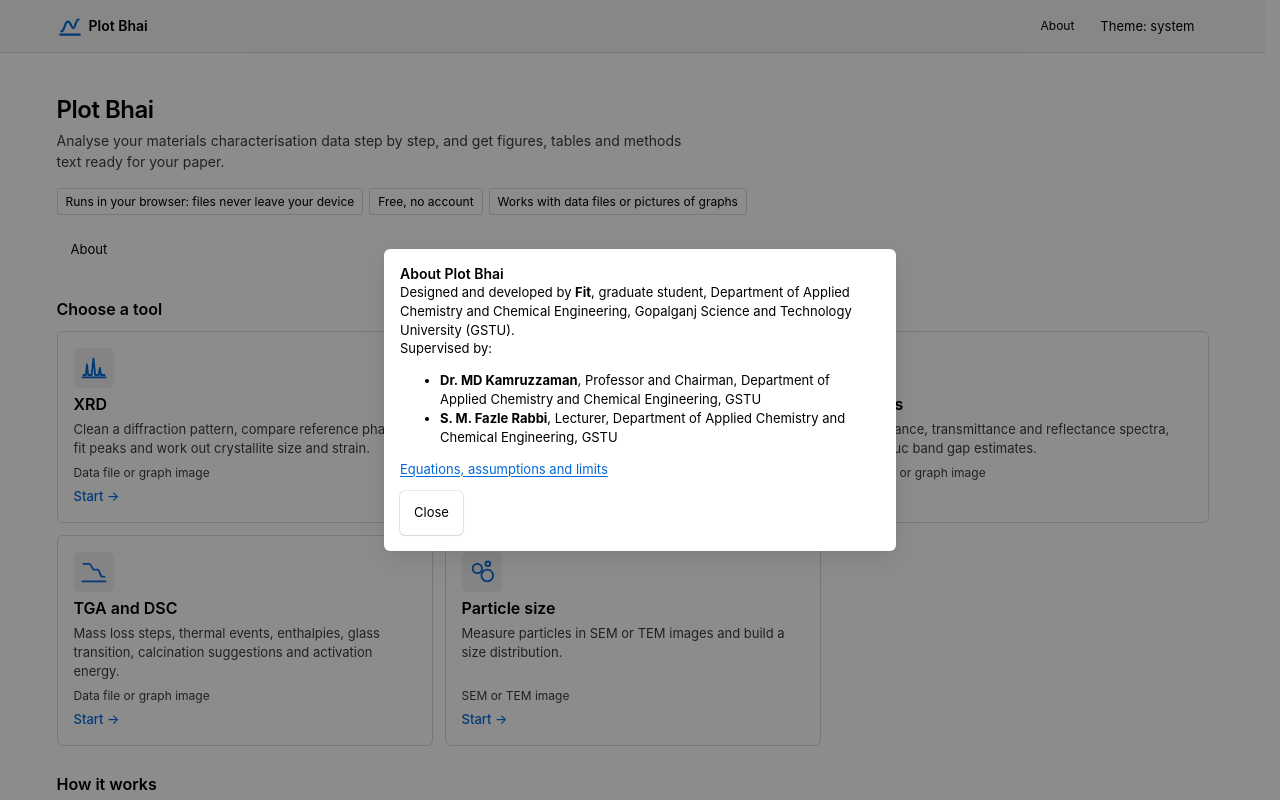
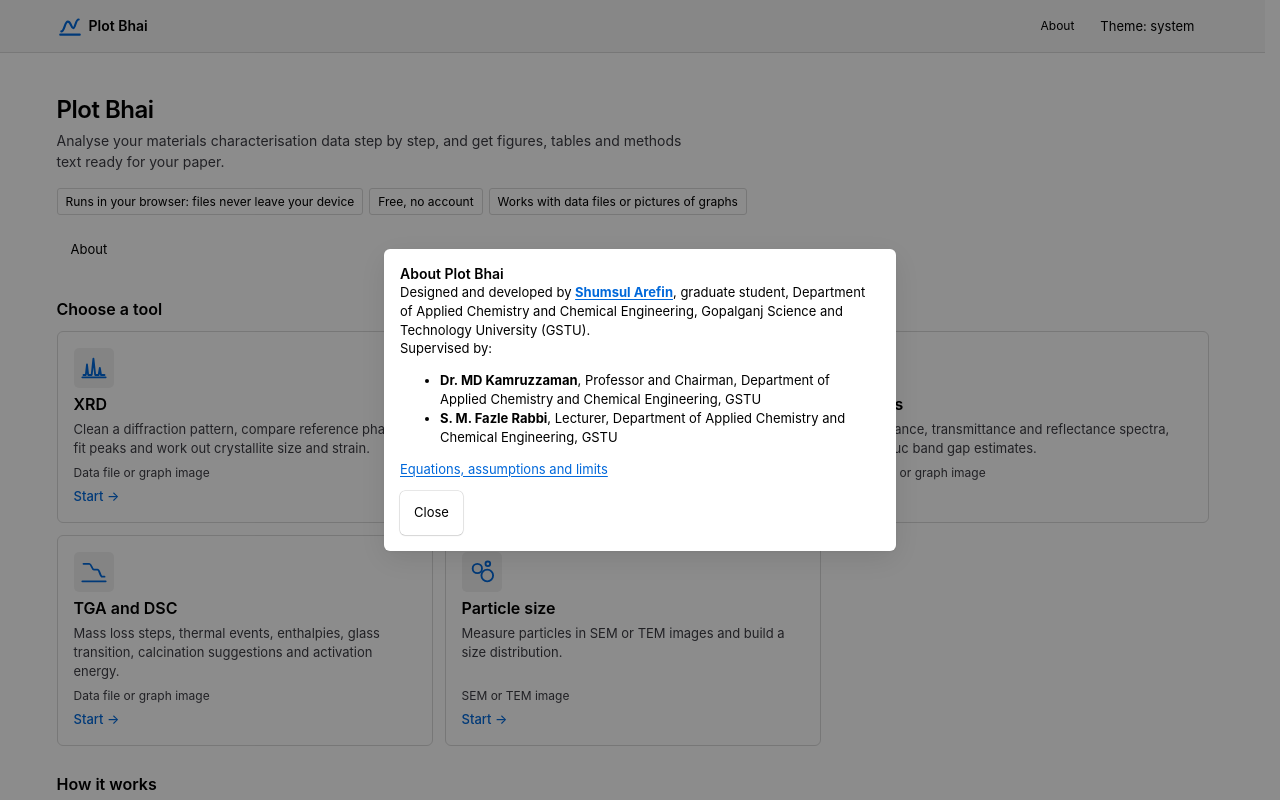
Before and after one commit to shumsularefin/Plot-bhai, a Preact app: page / in a window 1280 px wide. Both pictures are taken after a click on the button "About". Shown: the top 800 px of the page. Built offline with nearby package versions, Linux system fonts and the light colour scheme; no server answers.

Commit message:
Credits: Shumsul Arefin, linked to shumsul-arefin.web.app
Co-Authored-By: Claude Sonnet 5.5 <noreply@anthropic.com>
Claude-Session: https://claude.ai/code/session_01Y9x4ukytEomhRG4gY7Nakp

```diff
--- a/src/ui/Credits.tsx
+++ b/src/ui/Credits.tsx
@@ -6,8 +6,12 @@ export function CreditsText() {
   return (
     <>
       <p>
-        Designed and developed by <strong>Fit</strong>, graduate student, Department of Applied
-        Chemistry and Chemical Engineering, Gopalganj Science and Technology University (GSTU).
+        Designed and developed by{' '}
+        <a href="https://shumsul-arefin.web.app" target="_blank" rel="noopener noreferrer">
+          <strong>Shumsul Arefin</strong>
+        </a>
+        , graduate student, Department of Applied Chemistry and Chemical Engineering, Gopalganj
+        Science and Technology University (GSTU).
       </p>
       <p>Supervised by:</p>
       <ul>
```
Also changed, not shown: 3 other files (tests, documents, lock files or other folders).
